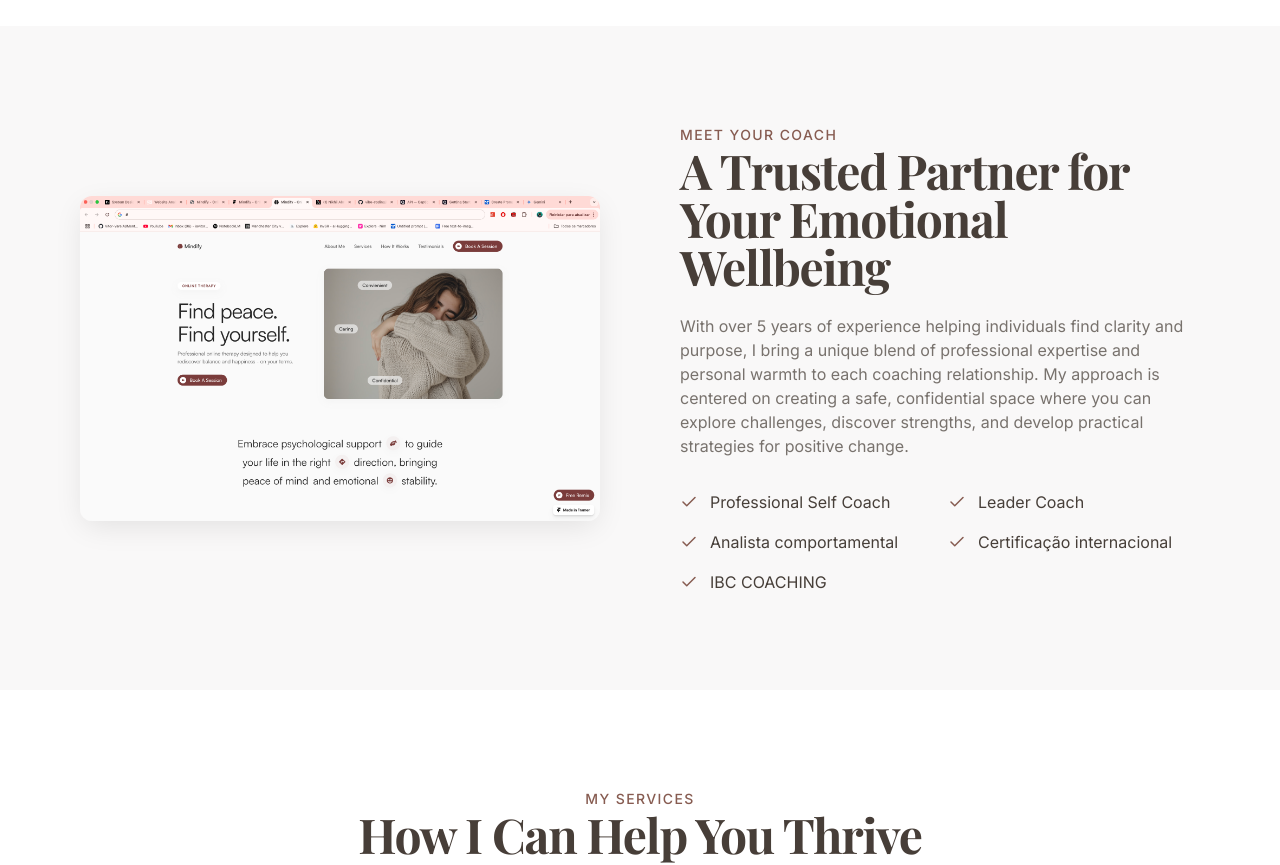
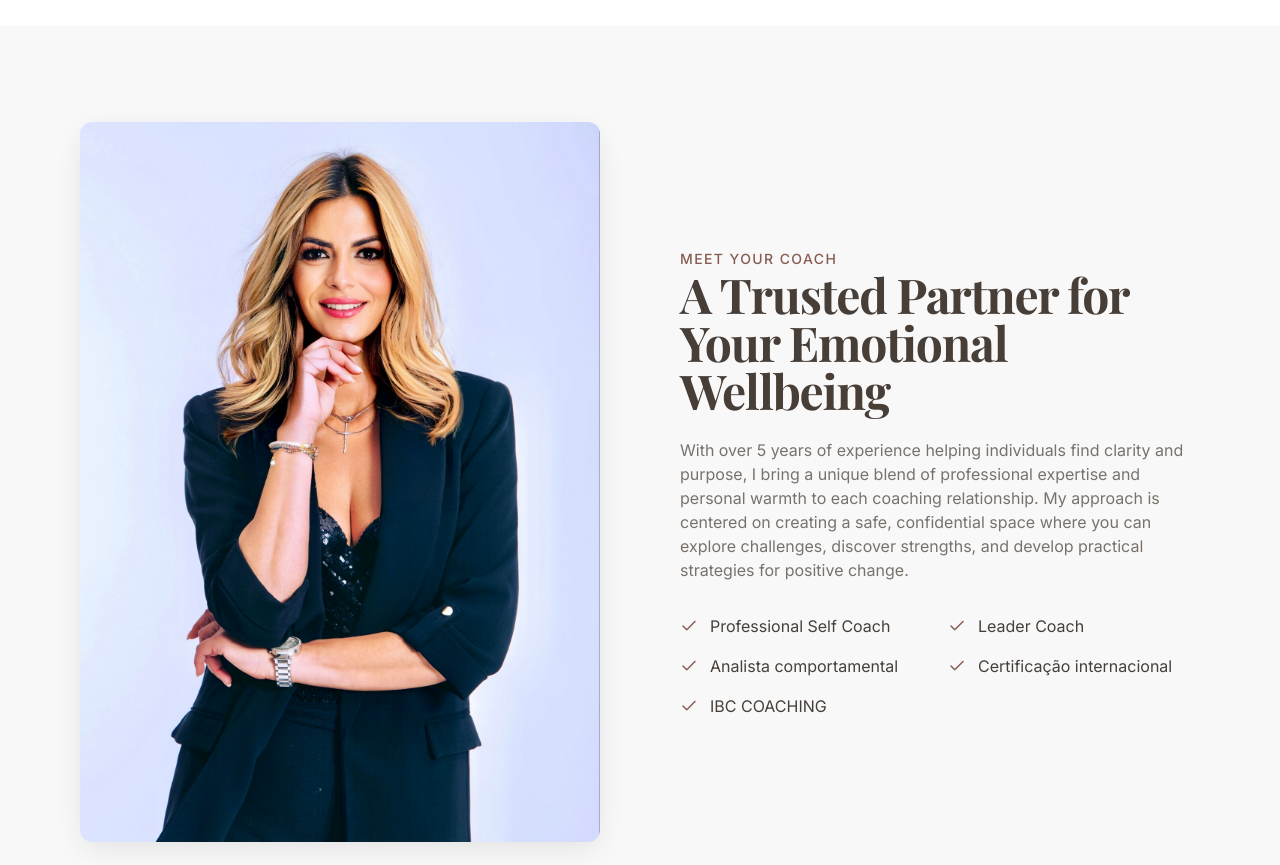
Before and after one commit to Vitor-VarelAI/adriana-empowerment-journey, a React (Vite) app: page / in a window 1280 px wide. Shown: the part 1020-1885 px from the top of the page. Built offline with nearby package versions, Linux system fonts and the light colour scheme.

Commit message:
Update coach picture
Updates the picture in the "Meet Your Coach" section.

```diff
--- a/src/components/About.tsx
+++ b/src/components/About.tsx
@@ -25,7 +25,7 @@ const About = () => {
           >
             <div className="relative">
               <img
-                src="/lovable-uploads/6868c7c7-899b-48af-86d9-4729accdc0d7.png"
+                src="/lovable-uploads/46de618f-0c18-436a-a9ab-c7744784a9b7.png"
                 alt="Adriana - Professional Coach"
                 className="rounded-xl shadow-medium w-full h-auto image-fade loaded"
               />
```
Also changed, not shown: public/lovable-uploads/46de618f-0c18-436a-a9ab-c7744784a9b7.png (added).
